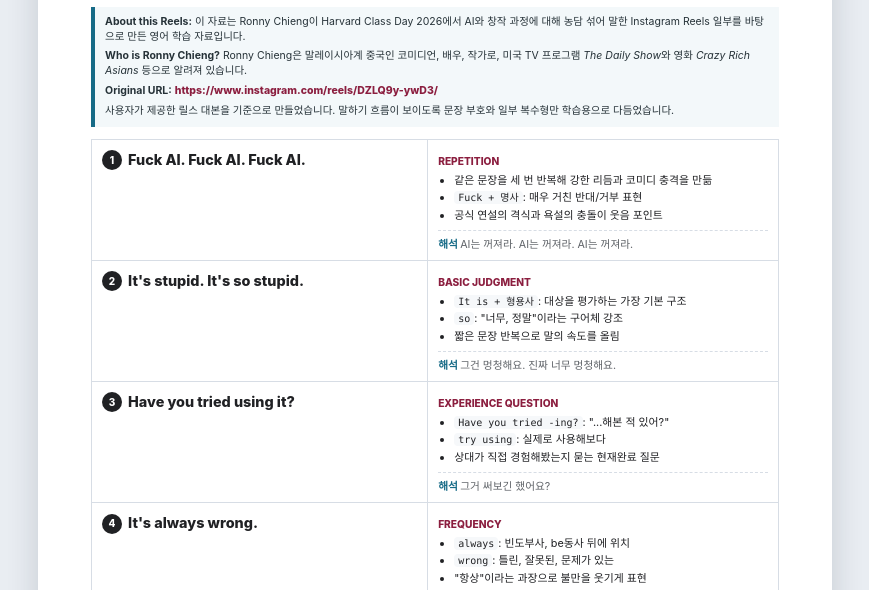
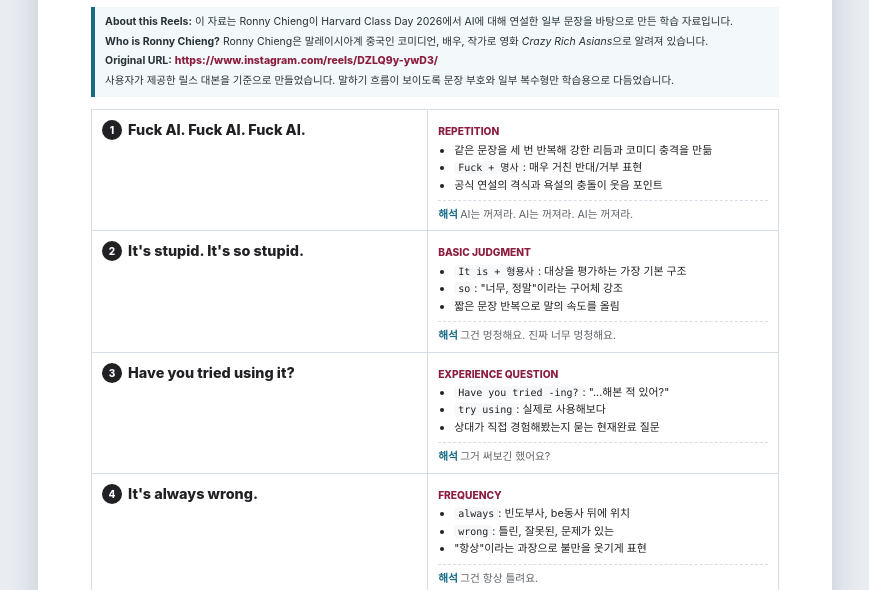
Before and after one commit to bean-ote/ronny-chieng-harvard-study, a plain HTML site: page index.html in a window 1280 px wide. Shown: the part 134-724 px from the top of the page, without its empty margins (205-1074 px from the left). Drawn offline with Linux system fonts and the light colour scheme.

Commit message:
Update intro wording

```diff
--- a/index.html
+++ b/index.html
@@ -248,8 +248,8 @@
     </header>
 
     <section class="note">
-      <p><strong>About this Reels:</strong> 이 자료는 Ronny Chieng이 Harvard Class Day 2026에서 AI와 창작 과정에 대해 농담 섞어 말한 Instagram Reels 일부를 바탕으로 만든 영어 학습 자료입니다.</p>
-      <p><strong>Who is Ronny Chieng?</strong> Ronny Chieng은 말레이시아계 중국인 코미디언, 배우, 작가로, 미국 TV 프로그램 <em>The Daily Show</em>와 영화 <em>Crazy Rich Asians</em> 등으로 알려져 있습니다.</p>
+      <p><strong>About this Reels:</strong> 이 자료는 Ronny Chieng이 Harvard Class Day 2026에서 AI에 대해 연설한 일부 문장을 바탕으로 만든 학습 자료입니다.</p>
+      <p><strong>Who is Ronny Chieng?</strong> Ronny Chieng은 말레이시아계 중국인 코미디언, 배우, 작가로 영화 <em>Crazy Rich Asians</em>으로 알려져 있습니다.</p>
       <p><strong>Original URL:</strong> <a href="https://www.instagram.com/reels/DZLQ9y-ywD3/" target="_blank" rel="noopener noreferrer">https://www.instagram.com/reels/DZLQ9y-ywD3/</a></p>
       <p>사용자가 제공한 릴스 대본을 기준으로 만들었습니다. 말하기 흐름이 보이도록 문장 부호와 일부 복수형만 학습용으로 다듬었습니다.</p>
     </section>
```
